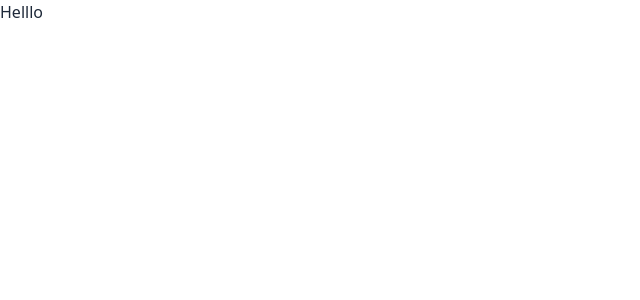
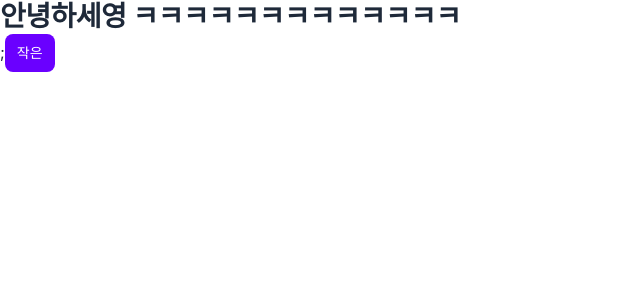
Before and after one commit to jerryko570/journey-with-nextjs, a Next.js app: page / in a window 1280 px wide. Shown: the top 300 px of the page, without its empty margins (0-640 px from the left). Built offline with nearby package versions, Linux system fonts and the light colour scheme.

Commit message:
feat: tailwind 기반 button  컴포넌트 UI 시스템 구축 (#14)

```diff
--- a/app/globals.css
+++ b/app/globals.css
@@ -1,4 +1,7 @@
 @import "tailwindcss";
+@import "./styles/theme.css";
+@import "./styles/base.css";
+@import "./styles/components.css";
 
 @layer base {
   body {
--- a/app/page.tsx
+++ b/app/page.tsx
@@ -1,3 +1,8 @@
 export default function Home() {
-  return <h1>Helllo</h1>;
+  return (
+    <div>
+      <h1>안녕하세영 ㅋㅋㅋㅋㅋㅋㅋㅋㅋㅋㅋㅋㅋ</h1>;
+      <button className="btn btn-primary btn-sm">작은</button>
+    </div>
+  );
 }
--- /dev/null
+++ b/app/styles/base.css
@@ -0,0 +1,76 @@
+/*
+- html의 기본 룰을 정하는 역할을 한다.
+*/
+
+@layer base {
+    /* reset: 모든 요소의 마진,패딩 값 초기화 */
+    *,
+    *::before,
+    *::after {
+        box-sizing: border-box; /* 박스 크기 계산 방식 통일 */
+        margin: 0; /* 바깥 여백 0 */
+        padding: 0; /* 안쪽 여백 0 */
+    }
+
+    /* html: 전체 페이지 설정 */
+    html {
+        -webkit-font-smoothing: antialiased; /* 글자를 부드럽게 함 */
+        text-rendering: optimizeLegibility; /* 글자를 예쁘게 */
+    }
+
+    body {
+        font-family: var(--font-sans); /* 폰트 */
+        background-color: var(--background); /* 배경색 */
+        color: var(--foreground);/* 글자색 검정 */
+        line-height: 1.6; /* 줄 간격 */
+        min-height: 100vh; /* 최소 높이 = 화면 전체 */
+    }
+
+    /* font-preset */
+    /* 28px */
+    h1 {
+        font-size: var(--text-h1);
+        font-weight: var(--weight-h1);
+        letter-spacing: var(--tracking-h1);
+        line-height: 1.2;
+    }
+
+    /* 24px */
+    h2 {
+        font-size: var(--text-h2);
+        font-weight: var(--weight-h2);
+        letter-spacing: var(--tracking-h2);
+        line-height: 1.3;
+    }
+
+    /* 20px */
+    h3 {
+        font-size: var(--text-h3);
+        font-weight: var(--weight-h3);
+        letter-spacing: var(--tracking-h3);
+        line-height: 1.4;
+    }
+
+    /* 18px */
+    h4 {
+        font-size: var(--text-h4);
+        font-weight: var(--weight-h4);
+        letter-spacing: var(--tracking-h4);
+        line-height: 1.5;
+    }
+
+    /* 16px */
+    p {
+        font-size: var(--text-body1);
+        font-weight: var(--weight-body1);
+        letter-spacing: var(--tracking-body1);
+        line-height: 1.6;
+    }
+
+    /* 12px */
+    small {
+        font-size: var(--text-body2);
+        font-weight: var(--weight-body2);
+        letter-spacing: var(--tracking-body2);
+    }
+}
--- /dev/null
+++ b/app/styles/components.css
@@ -0,0 +1,76 @@
+/*
+- components.css는 재사용 가능한 UI 컴포넌트를 정의한다.
+*/
+
+@layer components {
+    /* button 기본 스타일 */
+    .btn {
+        display: inline-flex; /* 가로로 나란히 배치 가능 + 내부 요소 정렬 가능 */
+        align-items: center; /* 내용을 세로 중앙 정렬 */
+        justify-content: center; /* 내용을 가로 중앙 정렬 */
+        padding: 14px 24px; /* 위아래 12px, 좌우 24px */
+        border: none; /* 기본 테두리 제거 */
+        border-radius: 8px; /* 모서리 둥글게 */
+        font-size: var(--text-body1); /* body1 변수 사용 */
+        font-weight: var(--weight-body1); /* body1 변수 사용 */
+        letter-spacing: var(--tracking-body1); /* body1 변수 사용 */
+        line-height: 1.6; /* 줄 간격 */
+        cursor: pointer; /* 마우스 올리면 손가락 모양 */
+        transition: all 0.2s; /* 부드러운 애니메이션 */
+    }
+
+    /* button color variants */
+    /* primary */
+    .btn-primary {
+        background-color: var(--primary-40);
+        color: var(--white);
+    }
+
+    .btn-primary:hover {
+        background-color: var(--primary-50);
+    }
+
+    /* disable */
+    .btn-disable {
+        background-color: var(--gray-30);
+        color: var(--white)
+    }
+
+    .btn-disable:hover {
+        background-color: var(--gray-40);
+    }
+
+    /* outline */
+    .btn-outline {
+        background-color: var(--white);
+        color: var(--primary-40);
+        outline: 1px solid var(--primary-40)
+    }
+
+    /* 사이즈 variants */
+    /* 작은 버튼 */
+    .btn-sm {
+        padding: 8px 12px;
+        font-size: var(--text-body2);
+        font-weight: var(--weight-body2);
+        letter-spacing: var(--tracking-body2);
+    }
+
+    /* 중간 버튼 */
+    .btn-md {
+        padding: 10px 20px;
+        font-size: var(--text-body1);
+        font-weight: var(--weight-body1);
+        letter-spacing: var(--tracking-body1);
+        line-height: 1.6;
+    }
+
+    /* 큰 버튼 */
+    .btn-lg {
+        padding: 14px 36px;
+        font-size: var(--text-body1);
+        font-weight: var(--weight-body1);
+        letter-spacing: var(--tracking-body1);
+        line-height: 1.6;
+    }
+}
--- /dev/null
+++ b/app/styles/theme.css
@@ -0,0 +1,134 @@
+/*
+- theme.css는 디자인(색상, 폰트)를 정의하는 역할을 한다.
+*/
+
+:root {
+  /* 배경 / 글자색 */
+  --background: #ffffff;
+  --foreground: #000000;
+
+  /* primary */
+  --primary-50: #5900D6;
+  --primary-40: #6A00FF;
+  --primary-30: #A86AFF;
+  --primary-20: #DBC1FF;
+  --primary-10: #F2E8FF;
+
+  /* status */
+  --blue-20: #0080ff;
+  --blue-10: #cce6ff;
+  --green-20: #20a81e;
+  --green-10: #d4f7d4;
+  --kakao: #fee500;
+
+  /* grayscale */
+  --black: #000000;
+  --gray-50: #7d7986;
+  --gray-40: #a4a1aa;
+  --gray-30: #cbc9cf;
+  --gray-20: #e5e4e7;
+  --gray-10: #f2f2f3;
+  --gray-5: #fafafa;
+  --white: #ffffff;
+
+  /* font-sizes */
+  --text-h1: 28px;
+  --text-h2: 24px;
+  --text-h3: 20px;
+  --text-h4: 18px;
+  --text-body1: 16px;
+  --text-body2: 14px;
+  --text-caption: 12px;
+
+  /* letter-spacing */
+  --tracking-h1: -0.5px;
+  --tracking-h2: -0.3px;
+  --tracking-h3: -0.2px;
+  --tracking-h4: -0.1px;
+  --tracking-body1: 0px;
+  --tracking-body2: 0px;
+  --tracking-caption: 0px;
+
+  /* font-weights */
+  --weight-h1: 700;
+  --weight-h2: 600;
+  --weight-h3: 600;
+  --weight-h4: 500;
+  --weight-body1: 400;
+  --weight-body2: 400;
+  --weight-caption: 400;
+
+   /* font-family */
+  --font-sans: "Pretendard Variable", -apple-system, BlinkMacSystemFont, system-ui, sans-serif;
+  --font-title: "Montserrat", sans-serif;
+}
+
+
+
+/* Tailwind v4 테마 매핑 */
+@theme inline {
+  /* colors */
+  --color-primary-50: var(--primary-50);
+  --color-primary-40: var(--primary-40);
+  --color-primary-30: var(--primary-30);
+  --color-primary-20: var(--primary-20);
+  --color-primary-10: var(--primary-10);
+
+  --color-blue-20: var(--blue-20);
+  --color-blue-10: var(--blue-10);
+  --color-green-20: var(--green-20);
+  --color-green-10: var(--green-10);
+  --color-kakao: var(--kakao);
+
+  --color-black: var(--black);
+  --color-gray-50: var(--gray-50);
+  --color-gray-40: var(--gray-40);
+  --color-gray-30: var(--gray-30);
+  --color-gray-20: var(--gray-20);
+  --color-gray-10: var(--gray-10);
+  --color-gray-5: var(--gray-5);
+  --color-white: var(--white);
+
+  --color-background: var(--background);
+  --color-foreground: var(--foreground);
+
+  /* font-sizes */
+  --text-h1: var(--text-h1);
+  --text-h2: var(--text-h2);
+  --text-h3: var(--text-h3);
+  --text-h4: var(--text-h4);
+  --text-body1: var(--text-body1);
+  --text-body2: var(--text-body2);
+  --text-caption: var(--text-caption);
+
+  /* letter-spacing */
+  --tracking-h1: var(--tracking-h1);
+  --tracking-h2: var(--tracking-h2);
+  --tracking-h3: var(--tracking-h3);
+  --tracking-h4: var(--tracking-h4);
+  --tracking-body1: var(--tracking-body1);
+  --tracking-body2: var(--tracking-body2);
+  --tracking-caption: var(--tracking-caption);
+
+  /* font-weights */
+  --weight-h1: var(--weight-h1);
+  --weight-h2: var(--weight-h2);
+  --weight-h3: var(--weight-h3);
+  --weight-h4: var(--weight-h4);
+  --weight-body1: var(--weight-body1);
+  --weight-body2: var(--weight-body2);
+  --weight-caption: var(--weight-caption);
+
+  /* font-family */
+  --font-sans: var(--font-sans);
+  --font-title: var(--font-title);
+
+}
+
+/* 다크모드 */
+@media (prefers-color-scheme: dark) {
+  :root {
+    --background: #0a0a0a;
+    --foreground: #ededed;
+  }
+}
--- a/test.js
+++ /dev/null
@@ -1,2 +0,0 @@
-// test
-//test
```
Also changed, not shown: app/styles/font.css (added).
